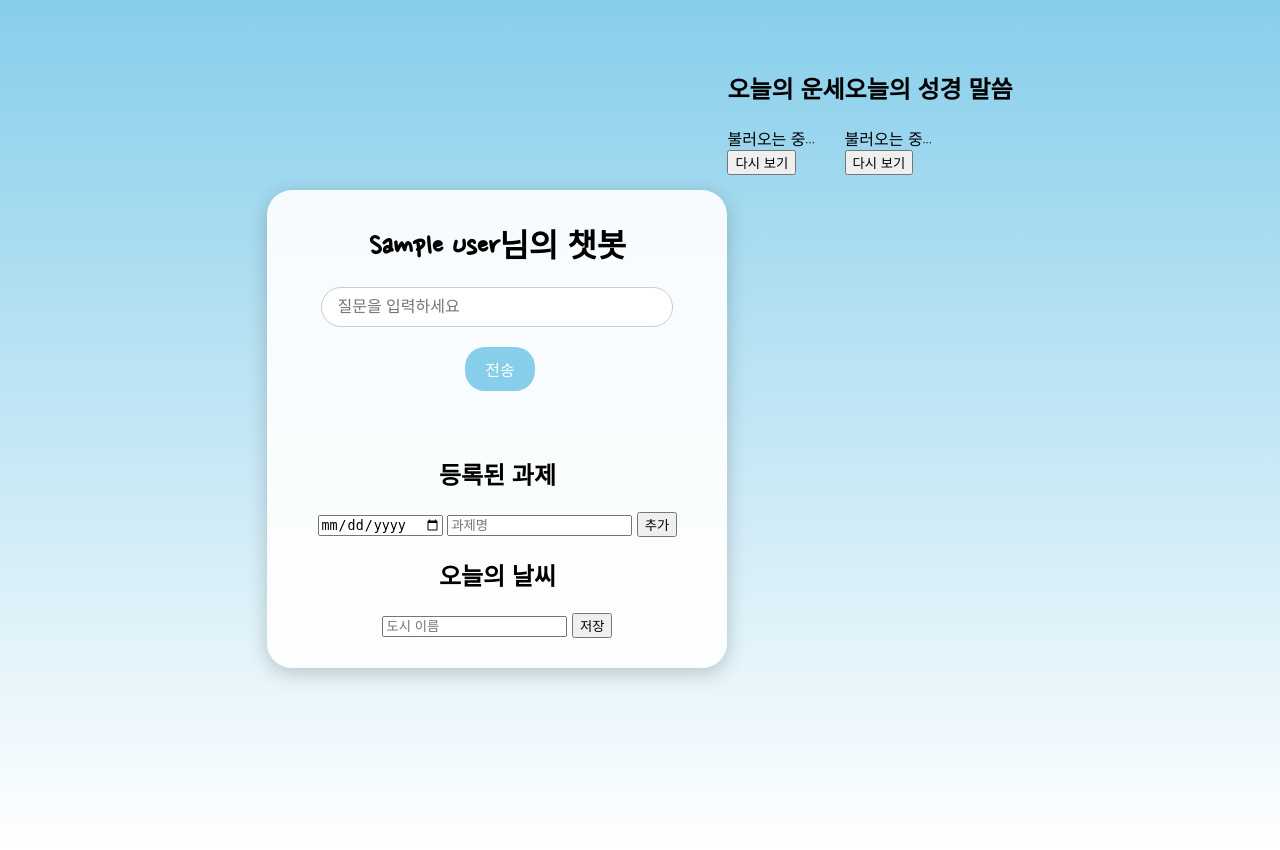
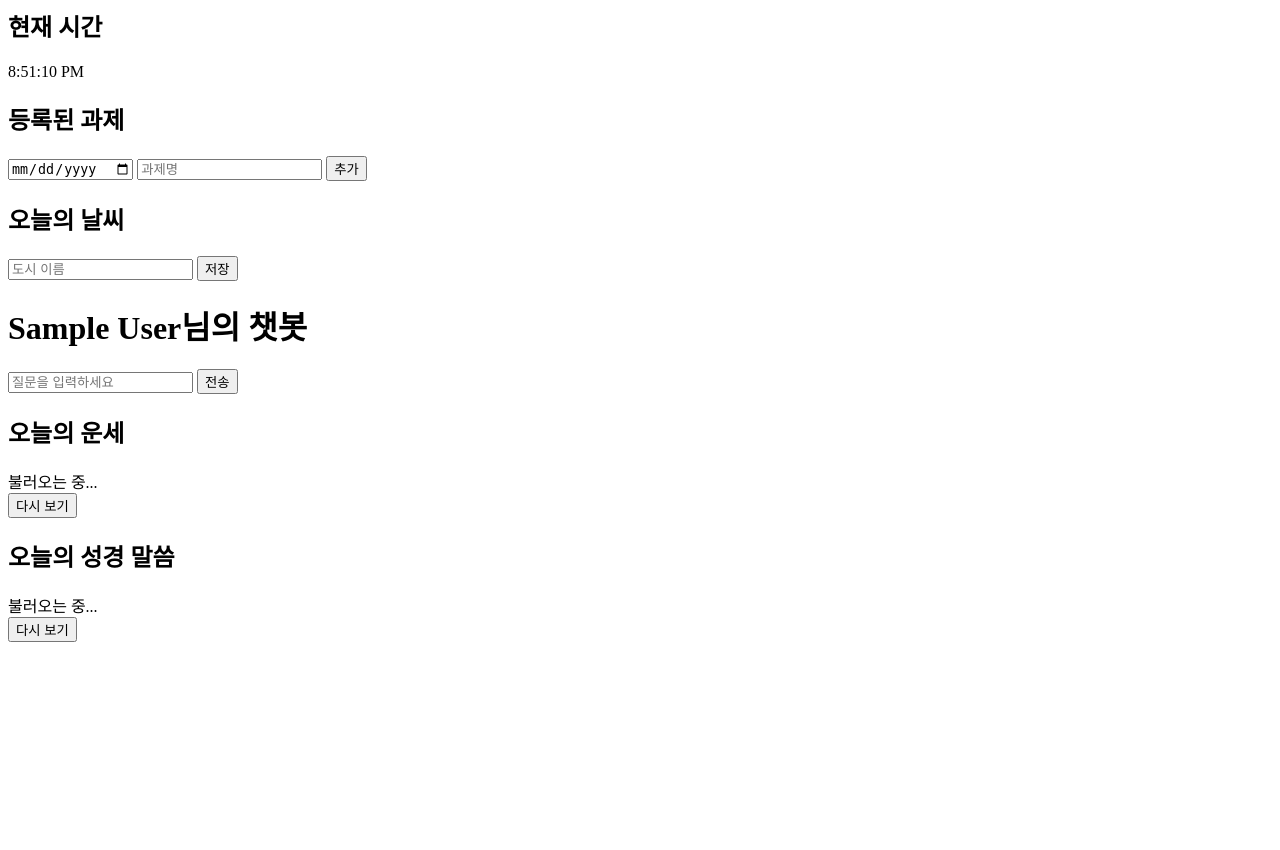
Before and after one commit to hansj8267/basic-chatbot, a Flask app: page /chat in a window 1280 px wide. After the commit the page ends 642 px from the top, so only its background shows below. Run offline with Flask 3, Linux system fonts and the light colour scheme; the visitor is signed in with stand-in values (Sample User, id 1); data that the repository does not hold is empty.

Commit message:
Update chat.html

```diff
--- a/templates/chat.html
+++ b/templates/chat.html
@@ -1,26 +1,14 @@
-<!DOCTYPE html>
-<html lang="ko">
-<head>
-  <meta charset="UTF-8">
-  <title>{{ name }}님의 챗봇</title>
-  <link href="https://fonts.googleapis.com/css2?family=Nanum+Pen+Script&display=swap" rel="stylesheet">
-  <link rel="stylesheet" href="{{ url_for('static', filename='style.css') }}">
-</head>
 <body>
-  <div class="chat-container">
-    <h1>{{ name }}님의 챗봇</h1>
-
-    <!-- 챗봇 -->
-    <div id="chat-section">
-      <form id="chat-form">
-        <input type="text" id="messageInput" placeholder="질문을 입력하세요">
-        <input type="submit" value="전송">
-      </form>
-      <div class="reply" id="replyBox"></div>
+  <!-- 사이드바 -->
+  <div class="sidebar">
+    <!-- 시간 -->
+    <div class="section">
+      <h2>현재 시간</h2>
+      <div id="clock"></div>
     </div>
 
     <!-- 과제 -->
-    <div id="assignments-section">
+    <div class="section">
       <h2>등록된 과제</h2>
       <div id="assignmentsBox"></div>
       <form id="assignment-form">
@@ -31,12 +19,24 @@
     </div>
 
     <!-- 날씨 -->
-    <div id="weather-section">
+    <div class="section">
       <h2>오늘의 날씨</h2>
       <input type="text" id="weatherCity" placeholder="도시 이름">
       <button id="saveWeatherBtn">저장</button>
       <div id="weatherResult"></div>
     </div>
+  </div>
+
+  <!-- 메인 콘텐츠 -->
+  <div class="main-content">
+    <div class="chat-container">
+      <h1>{{ name }}님의 챗봇</h1>
+      <div id="chat-section">
+        <form id="chat-form">
+          <input type="text" id="messageInput" placeholder="질문을 입력하세요">
+          <input type="submit" value="전송">
+        </form>
+        <div class="reply" id="replyBox"></div>
       </div>
 
       <!-- 운세 -->
@@ -52,7 +52,16 @@
         <div id="bibleResult">불러오는 중...</div>
         <button id="refreshBibleBtn">다시 보기</button>
       </div>
+    </div>
+  </div>
 
   <script src="{{ url_for('static', filename='script.js') }}"></script>
+  <script>
+    // 시계
+    function updateClock() {
+      document.getElementById('clock').textContent = new Date().toLocaleTimeString();
+    }
+    setInterval(updateClock, 1000);
+    updateClock();
+  </script>
 </body>
-</html>
```
Lines whose indentation alone changed are shown as unchanged.
